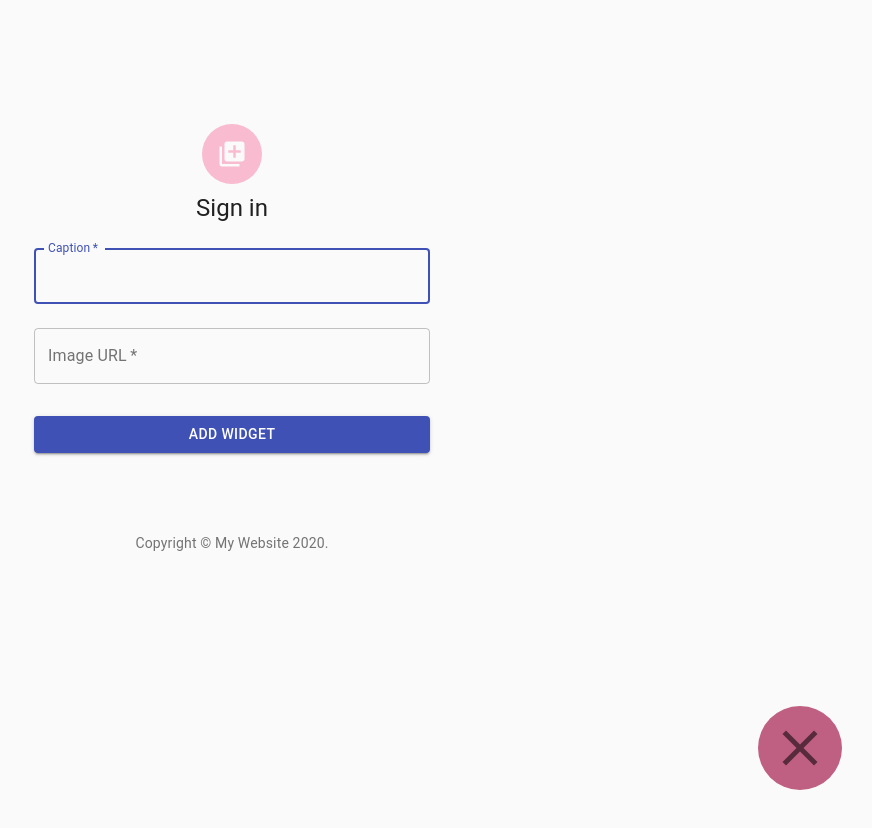
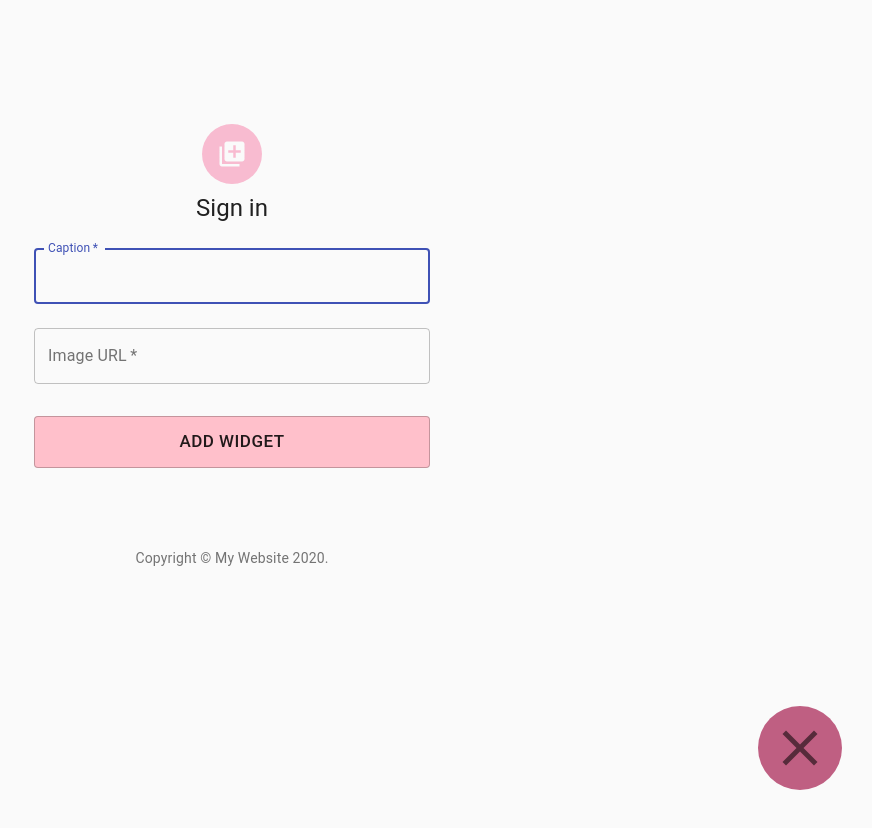
Before and after one commit to Abhishek-Shukla-github/Speaker, a React (Create React App) app: page / in a window 1280 px wide. Shown: the top 828 px of the page, without its empty margins (408-1280 px from the left). Built offline with nearby package versions, Linux system fonts and the light colour scheme.

Commit message:
Add speech to the cards

```diff
--- a/package.json
+++ b/package.json
@@ -10,7 +10,8 @@
     "@testing-library/user-event": "^7.2.1",
     "react": "^16.13.1",
     "react-dom": "^16.13.1",
-    "react-scripts": "3.4.3"
+    "react-scripts": "3.4.3",
+    "react-speech-kit": "^3.0.1"
   },
   "scripts": {
     "start": "react-scripts start",
--- a/src/components/CardComponent/CardComponent.js
+++ b/src/components/CardComponent/CardComponent.js
@@ -9,12 +9,14 @@ import Typography from '@material-ui/core/Typography';
 import useStyles from "./styles";
 import DeleteIcon from '@material-ui/icons/Delete';
 import EditIcon from '@material-ui/icons/Edit';
+import { useSpeechSynthesis } from 'react-speech-kit';
 
 export default function CardComponent({caption,image,key}) {
-    const classes=useStyles();
+  const { speak } = useSpeechSynthesis();
+  const classes=useStyles();
     return (
-        <Card key={caption} className={classes.card}>
-            <CardActionArea>
+        <Card key={caption} className={classes.card} >
+            <CardActionArea onClick={()=>speak({text:caption})}>
             <CardMedia className={classes.cardMedia}
                 image={image || "https://softsmart.co.za/wp-content/uploads/2018/06/image-not-found-1038x576.jpg"}
                 title={caption}
--- a/src/components/CardComponent/styles.js
+++ b/src/components/CardComponent/styles.js
@@ -15,15 +15,18 @@ const useStyles=makeStyles({
         fontSize:"30px",
     },
     edit:{
-        backgroundColor:"#bf5f82",
+        backgroundColor:"#ffc1e3",
         padding:"5px",
         margin:"8px",
         borderRadius:"10px",
         fontSize:"50px",
         cursor:"pointer",
+        "&:hover": {
+            backgroundColor: "#bf5f82",
+          }
     },
     delete:{
-        backgroundColor:"#bf5f82",
+        backgroundColor:"#ffc1e3",
         padding:"5px",
         margin:"8px",
         borderRadius:"10px",
--- a/src/components/Cards/Cards.js
+++ b/src/components/Cards/Cards.js
@@ -5,6 +5,7 @@ import "./styles.css";
 
 
 export default function Cards({cards}) {
+
     console.log("Cards")
     console.log(cards);
     return (
--- a/src/components/Form/Form.js
+++ b/src/components/Form/Form.js
@@ -41,7 +41,17 @@ const useStyles = makeStyles((theme) => ({
     marginTop: theme.spacing(1),
   },
   submit: {
+    backgroundColor:"pink",
+    padding:"10px",
     margin: theme.spacing(3, 0, 2),
+    fontSize:"17px"
+  },
+  caption:{
+    fontSize:"18px",
+  },
+  image:{
+    borderColor:"red",
+    color:"blue",
   },
 }));
 
@@ -71,7 +81,7 @@ export default function Form({cards,setCard}) {
           Sign in
         </Typography>
         <form className={classes.form} noValidate>
-          <TextField
+          <TextField className={classes.caption}
             variant="outlined"
             margin="normal"
             required
@@ -83,7 +93,7 @@ export default function Form({cards,setCard}) {
             autoFocus
             onChange={setCaption}
           />
-          <TextField
+          <TextField className={classes.image}
             variant="outlined"
             margin="normal"
             required
@@ -99,8 +109,7 @@ export default function Form({cards,setCard}) {
           <Button
             type="submit"
             fullWidth
-            variant="contained"
-            color="primary"
+            variant="outlined"
             className={classes.submit}
             onClick={handleSubmit}
           >
```
Also changed, not shown: 1 other file (tests, documents, lock files or other folders).
